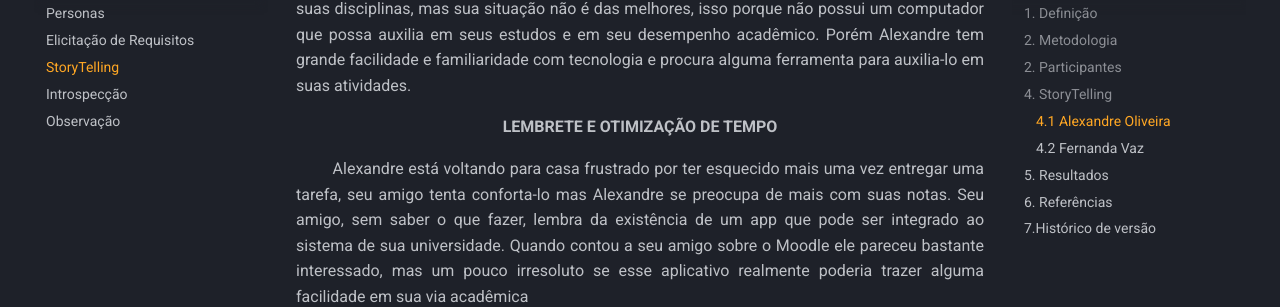
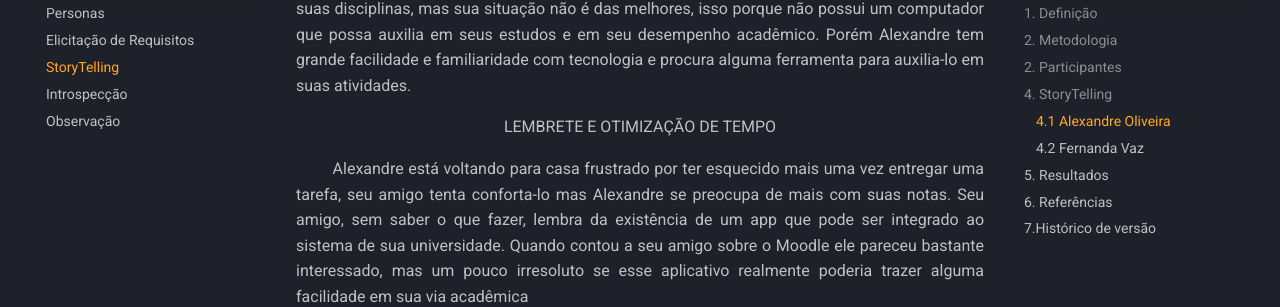
Before and after one commit to Requisitos-de-Software/2022.2-Moodle, an MkDocs documentation site: the page built from docs/Elicitacao/storytelling.md, in a window 1280 px wide and 900 px high, scrolled down 697 px. Shown: the part 143-450 px from the top of the window. Built offline with MkDocs 1.6.1 and Material for MkDocs 9.7.7, drawn with Linux system fonts in a browser that asks for light colours.

```diff
--- a/docs/Elicitacao/storytelling.md
+++ b/docs/Elicitacao/storytelling.md
@@ -22,7 +22,7 @@
     Alexandre tem 22 anos, é um estudante universitário de Ciências contábeis na Universidade de Brasília. Alexandre é um estudante esforçado que dá seu máximo para tirar boas notas em suas disciplinas, mas sua situação não é das melhores, isso porque não possui um computador que possa auxilia em seus estudos e em seu desempenho acadêmico. Porém Alexandre tem grande facilidade e familiaridade com tecnologia e procura alguma ferramenta para auxilia-lo em suas atividades.
 </p>
 
-<center><strong> LEMBRETE E OTIMIZAÇÃO DE TEMPO </strong></center>
+<center> LEMBRETE E OTIMIZAÇÃO DE TEMPO </center>
 
 <p align="justify">&emsp;&emsp;
     Alexandre está voltando para casa frustrado por ter esquecido mais uma vez entregar uma tarefa, seu amigo tenta conforta-lo mas Alexandre se preocupa de mais com suas notas. Seu amigo, sem saber o que fazer, lembra da existência de um app que pode ser integrado ao sistema de sua universidade. Quando contou a seu amigo sobre o Moodle ele pareceu bastante interessado, mas um pouco irresoluto se esse aplicativo realmente poderia trazer alguma facilidade em sua via acadêmica
--- a/mkdocs.yml
+++ b/mkdocs.yml
@@ -1,4 +1,5 @@
 site_name: Modular Object-Oriented Dynamic Learning Environment
+site_url: ""
 
 theme:
   name: material
@@ -9,15 +10,14 @@ theme:
     scheme: slate
     primary: orange
     accent: orange
-
   features:
     - navigation.sections
     - navigation.tabs
     - navigation.tabs.sticky
+
 nav:
   - Inicio: index.md
   - Apresentações: apresentacoes.md
-
   - Planejamento:
     - Cronograma de reuniões: Planejamento/cronograma_reunioes.md
     - Cronograma de atividades: Planejamento/cronograma_atividades.md
@@ -25,11 +25,9 @@ nav:
     - Ferramentas: Planejamento/ferramentas.md
     - Medotologia: Planejamento/metodologia.md
     - Reuniões: Planejamento/reunioes.md
-
   - Pré-Rastreabilidade:
     - Aplicativos avaliados: Pre_Rastreabilidade/apps_avaliados.md
     - RichPicture: Pre_Rastreabilidade/rich_picture.md
-
   - Elicitação:
     - Personas: Elicitacao/personas.md
     - Elicitação de Requisitos: Elicitacao/elicitacao_de_requisitos.md
```
